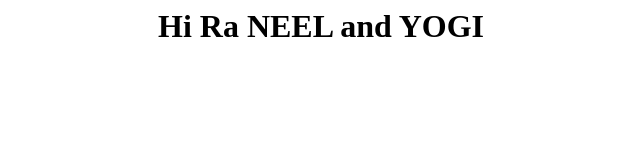
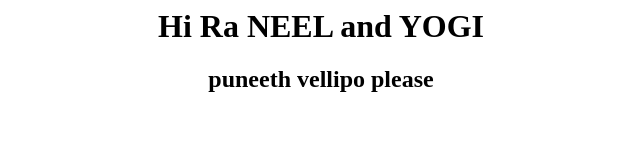
Before and after one commit to saratkumargradhi/trail1, a plain HTML site: page index.html in a window 1280 px wide. Shown: the whole page, without its empty margins (319-959 px from the left). Drawn offline with Linux system fonts and the light colour scheme.

Commit message:
new files are added

```diff
--- a/index.html
+++ b/index.html
@@ -1,3 +1,3 @@
 <html>
-<body><center><h1>Hi Ra NEEL and YOGI</h1></center></body>
+<body><center><h1>Hi Ra NEEL and YOGI</h1><h2>puneeth vellipo please</h2></center></body>
 </html>
```
